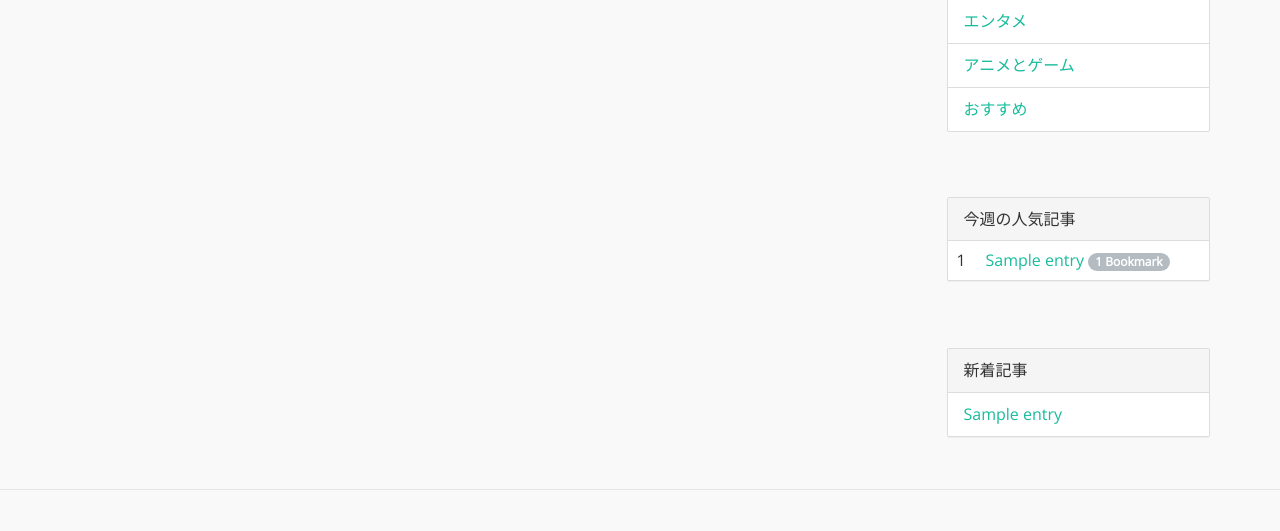
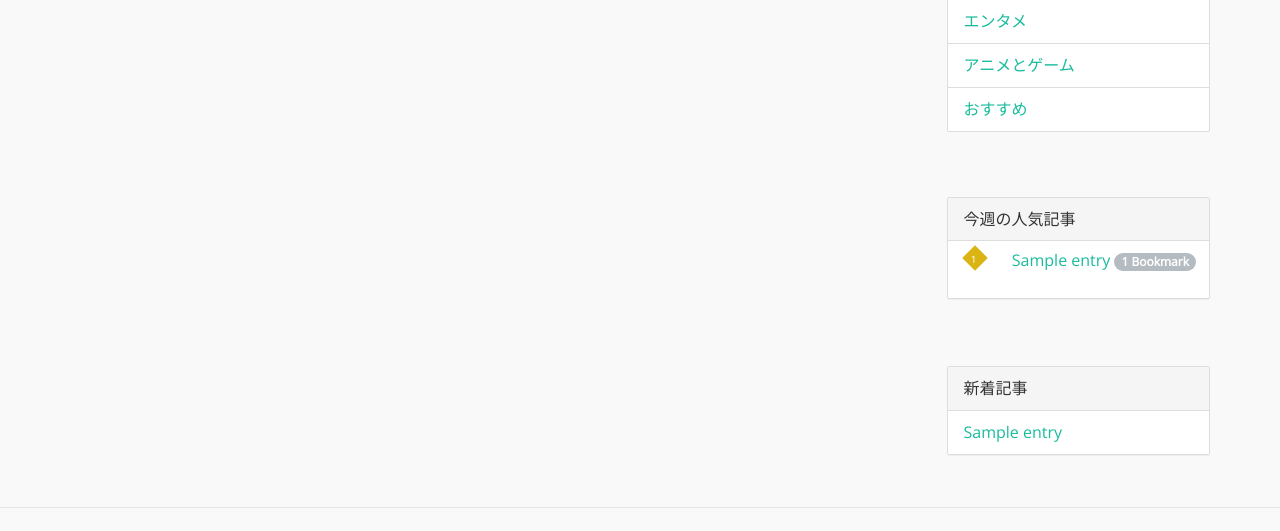
Before and after one commit to wertrain/hatena-matome-py, a Flask app: template templates/entry.html in a window 1280 px wide. Shown: the part 409-940 px from the top of the page. Run offline with Flask 2, Linux system fonts and the light colour scheme; the template is opened without the code that fills it: most values are stand-ins (such as "Sample title", 1, 10 or a date in 2020).

Commit message:
refactor ranking

```diff
--- a/static/css/style.css
+++ b/static/css/style.css
@@ -180,9 +180,48 @@ h6, .h6 {
   counter-reset: ranking;
 }
 
+.ranking .order {
+  display: inline-block;
+  width: 18px;
+  height: 18px;
+  margin: 0 10px;
+  border: 1px solid #ccc;
+  color: #aaa;
+  vertical-align: 20px;
+  text-align: center;
+  font-weight: bold;
+  line-height: 16px;
+  -webkit-transform: rotate(45deg);
+  -ms-transform: rotate(45deg);
+  transform: rotate(45deg);
+}
+
 .ranking .order::before {
   content: counter(ranking);
   counter-increment: ranking;
+  display: inline-block;
+  font-size: 1.0rem;
+  -webkit-transform: rotate(-45deg);
+  -ms-transform: rotate(-45deg);
+  transform: rotate(-45deg);
+}
+
+.ranking .ranking-item:nth-of-type(1) .order,
+.ranking .ranking-item:nth-of-type(2) .order,
+.ranking .ranking-item:nth-of-type(3) .order {
+  border: none;
+  color: #fff;
+  font-weight: normal;
+  line-height: 18px;
+}
+.ranking .ranking-item:nth-of-type(1) .order {
+  background-color: #dab413;
+}
+.ranking .ranking-item:nth-of-type(2) .order {
+  background-color: #6e7b84;
+}
+.ranking .ranking-item:nth-of-type(3) .order {
+  background-color: #a0541a;
 }
 
 /* Pagination */
--- a/templates/sidebar.html
+++ b/templates/sidebar.html
@@ -24,8 +24,8 @@
               <table class="table">
                 <tbody class="ranking">
                   {% for entry in sidebar_entries['popular'] %}
-                  <tr>
-                    <td class="order"></td>
+                  <tr class="ranking-item">
+                    <td><span class="order"></span></td>
                     <td><a href="/entry/{{ entry['eid'] }}">{{ entry['title'] }}</a> <span class="badge">{{ entry['bookmark_count'] }} Bookmark</span></td>
                   </tr>
                   {% endfor %}
```
